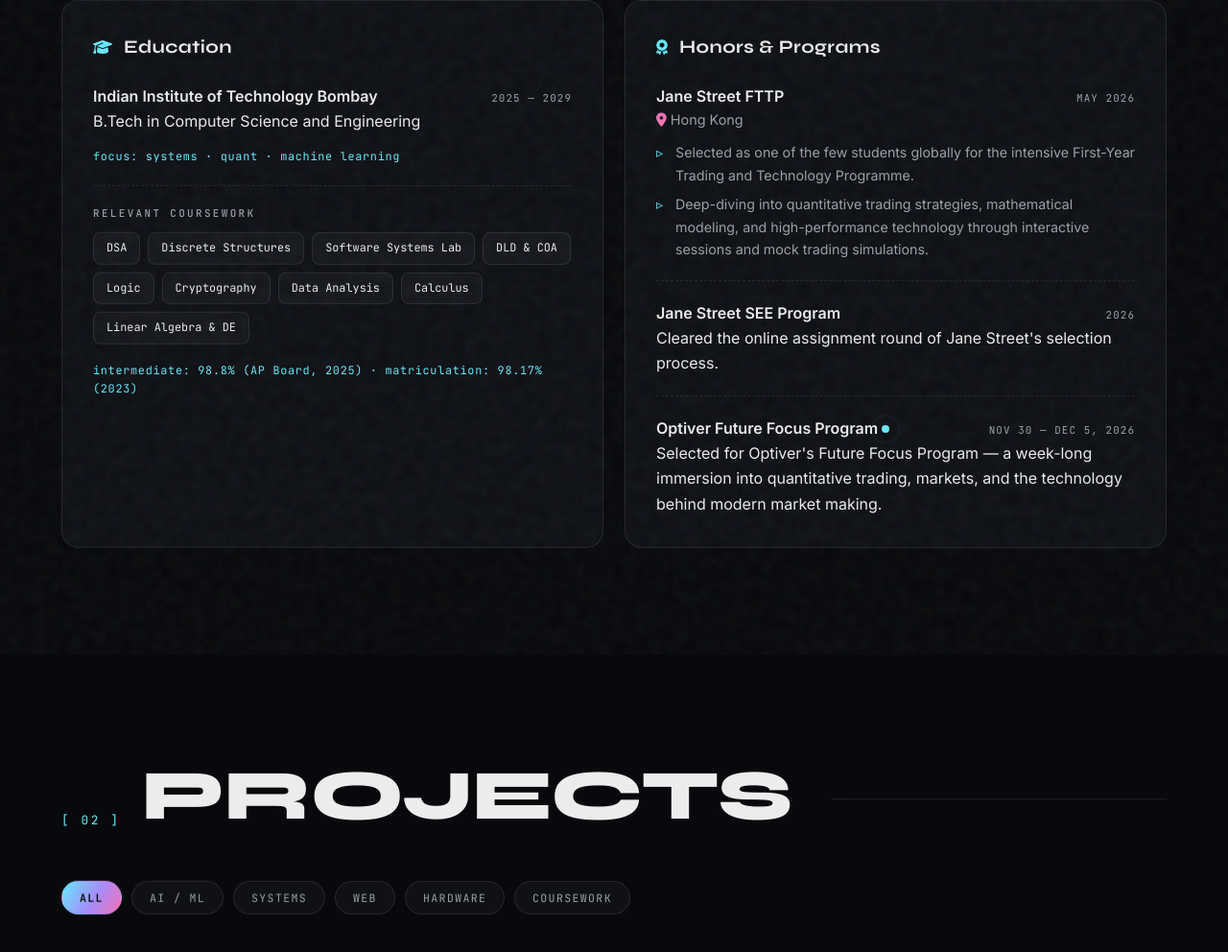
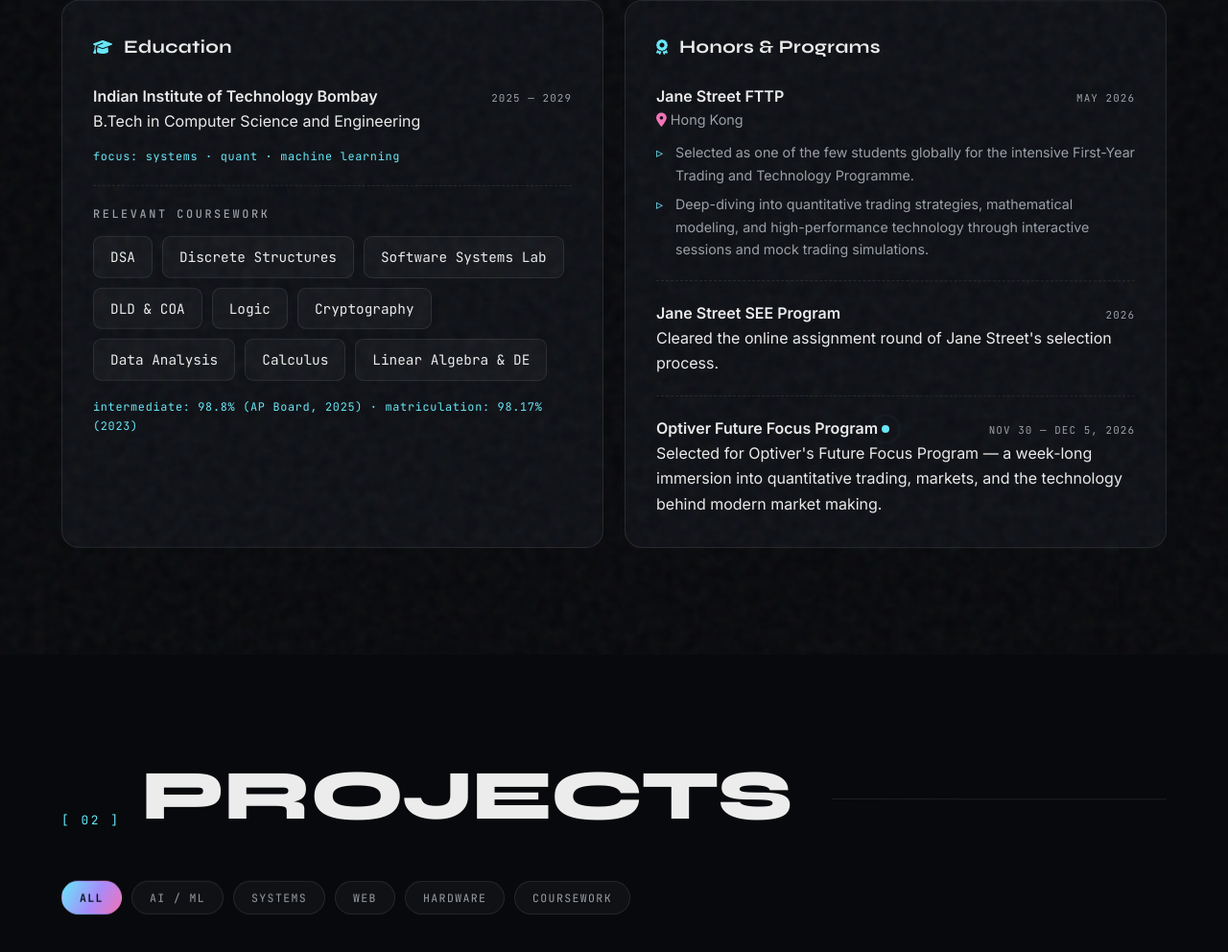
Before and after one commit to Rutvik-294/Rutvik-294.github.io, a plain HTML site: page index.html in a window 1280 px wide. Shown: the part 1120-2112 px from the top of the page at 96% size. Drawn offline with Linux system fonts and the light colour scheme; animation ran at ten frames a second.

Commit message:
Bigger project descriptions and skill tag chips

```diff
--- a/style.css
+++ b/style.css
@@ -825,9 +825,9 @@ section { margin-bottom: 110px; }
     position: relative;
     z-index: 1;
     color: var(--muted);
-    font-size: 1rem;
+    font-size: 1.12rem;
     margin-top: 22px;
-    max-width: 68ch;
+    max-width: 66ch;
 }
 
 .vmeta {
@@ -919,21 +919,21 @@ html.js .vpanel.active .vmeta {
 .skills-category strong {
     display: block;
     font-family: "JetBrains Mono", monospace;
-    font-size: 0.68rem;
+    font-size: 0.74rem;
     font-weight: 500;
     letter-spacing: 0.22em;
     text-transform: uppercase;
     color: var(--muted);
-    margin-bottom: 10px;
+    margin-bottom: 12px;
 }
 
-.skill-tags { display: flex; flex-wrap: wrap; gap: 8px; }
+.skill-tags { display: flex; flex-wrap: wrap; gap: 10px; }
 
 .skill-tags span {
     font-family: "JetBrains Mono", monospace;
-    font-size: 0.74rem;
-    padding: 6px 13px;
-    border-radius: 8px;
+    font-size: 0.9rem;
+    padding: 9px 17px;
+    border-radius: 9px;
     background: var(--surface);
     border: 1px solid var(--border);
     color: var(--text);
```
